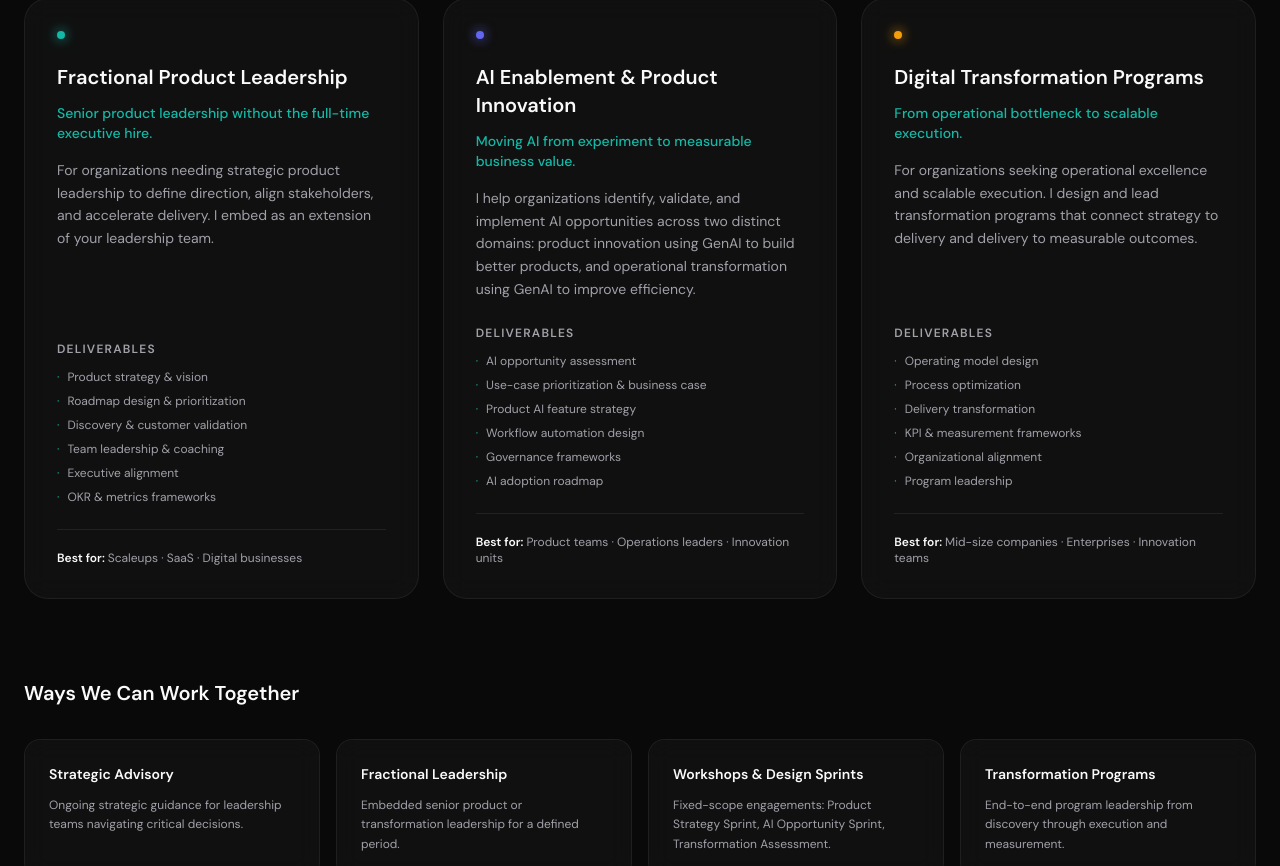
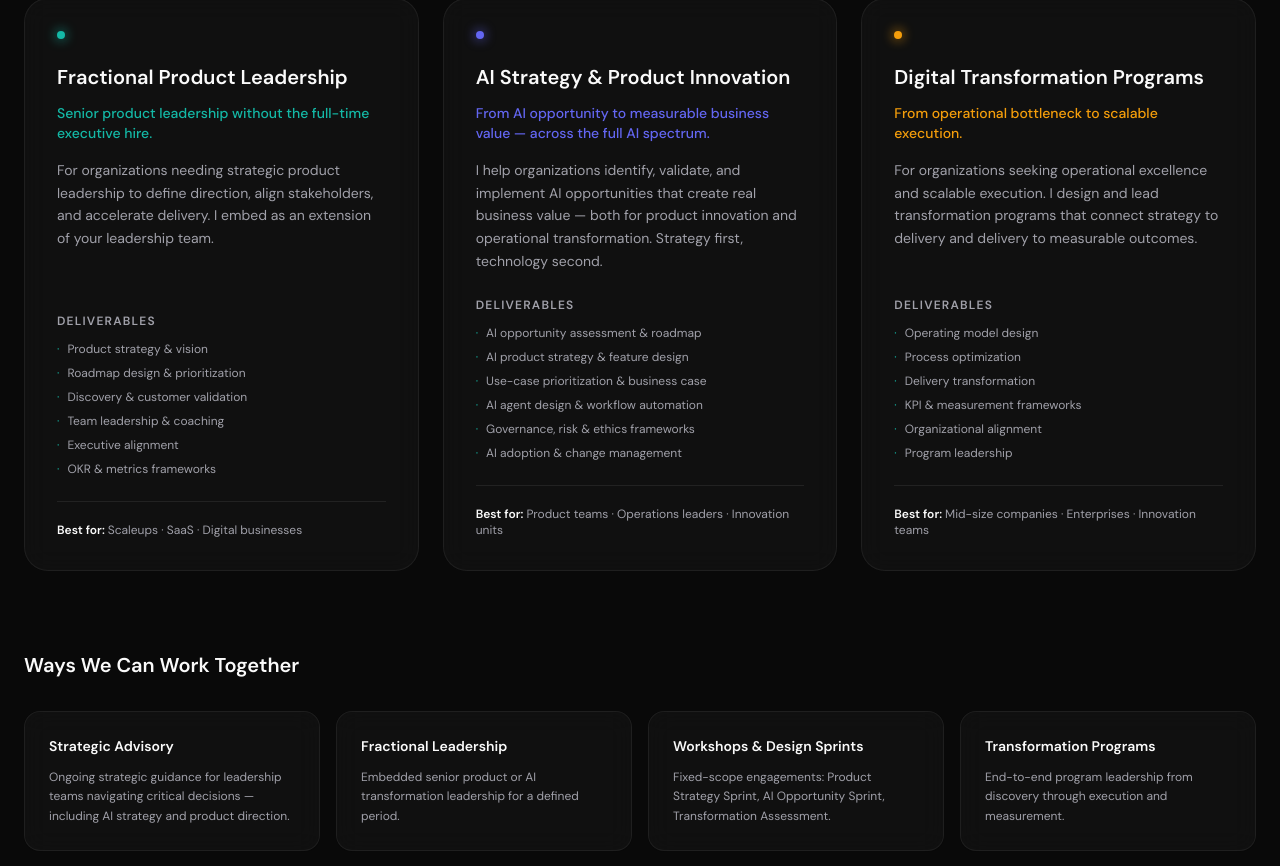
Before and after one commit to Martuain/martinmora-v2, a Next.js app: page / in a window 1280 px wide. Shown: the part 3806-4672 px from the top of the page. Built offline with nearby package versions, Linux system fonts and the light colour scheme; no server answers.

Commit message:
Revise AI service details and engagement models

```diff
--- a/components/home/Services.tsx
+++ b/components/home/Services.tsx
@@ -24,17 +24,17 @@ const services = [
   },
   {
     id: "ai",
-    title: "AI Enablement & Product Innovation",
-    tagline: "Moving AI from experiment to measurable business value.",
+    title: "AI Strategy & Product Innovation",
+    tagline: "From AI opportunity to measurable business value — across the full AI spectrum.",
     description:
-      "I help organizations identify, validate, and implement AI opportunities across two distinct domains: product innovation using GenAI to build better products, and operational transformation using GenAI to improve efficiency.",
+      "I help organizations identify, validate, and implement AI opportunities that create real business value — both for product innovation and operational transformation. Strategy first, technology second.",
     deliverables: [
-      "AI opportunity assessment",
+      "AI opportunity assessment & roadmap",
+      "AI product strategy & feature design",
       "Use-case prioritization & business case",
-      "Product AI feature strategy",
-      "Workflow automation design",
-      "Governance frameworks",
-      "AI adoption roadmap",
+      "AI agent design & workflow automation",
+      "Governance, risk & ethics frameworks",
+      "AI adoption & change management",
     ],
     bestFor: "Product teams · Operations leaders · Innovation units",
     accent: "#6366f1",
@@ -59,10 +59,22 @@ const services = [
 ];
 
 const engagementModels = [
-  { title: "Strategic Advisory", description: "Ongoing strategic guidance for leadership teams navigating critical decisions." },
-  { title: "Fractional Leadership", description: "Embedded senior product or transformation leadership for a defined period." },
-  { title: "Workshops & Design Sprints", description: "Fixed-scope engagements: Product Strategy Sprint, AI Opportunity Sprint, Transformation Assessment." },
-  { title: "Transformation Programs", description: "End-to-end program leadership from discovery through execution and measurement." },
+  {
+    title: "Strategic Advisory",
+    description: "Ongoing strategic guidance for leadership teams navigating critical decisions — including AI strategy and product direction.",
+  },
+  {
+    title: "Fractional Leadership",
+    description: "Embedded senior product or AI transformation leadership for a defined period.",
+  },
+  {
+    title: "Workshops & Design Sprints",
+    description: "Fixed-scope engagements: Product Strategy Sprint, AI Opportunity Sprint, Transformation Assessment.",
+  },
+  {
+    title: "Transformation Programs",
+    description: "End-to-end program leadership from discovery through execution and measurement.",
+  },
 ];
 
 export function Services() {
@@ -97,7 +109,7 @@ export function Services() {
               <h3 className="text-xl font-semibold text-[var(--primary)] mb-3">
                 {service.title}
               </h3>
-              <p className="text-sm font-medium text-[var(--accent)] mb-4">
+              <p className="text-sm font-medium mb-4" style={{ color: service.accent }}>
                 {service.tagline}
               </p>
               <p className="text-sm text-[var(--secondary)] leading-relaxed mb-6">
```
